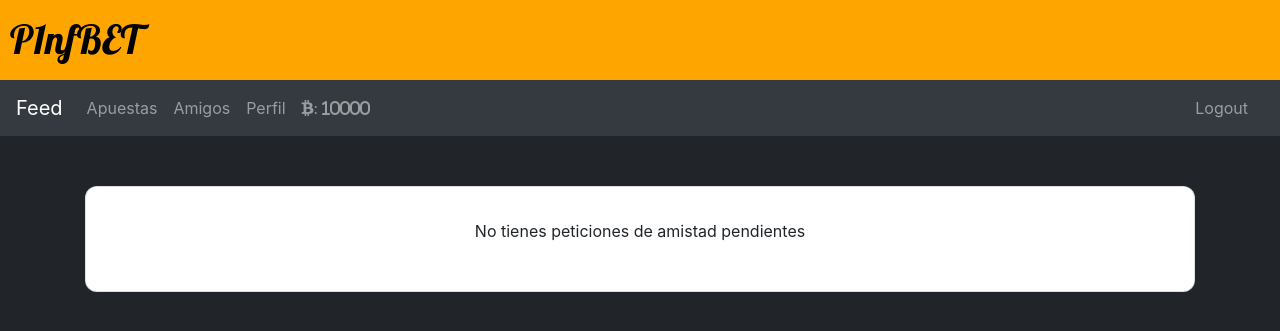
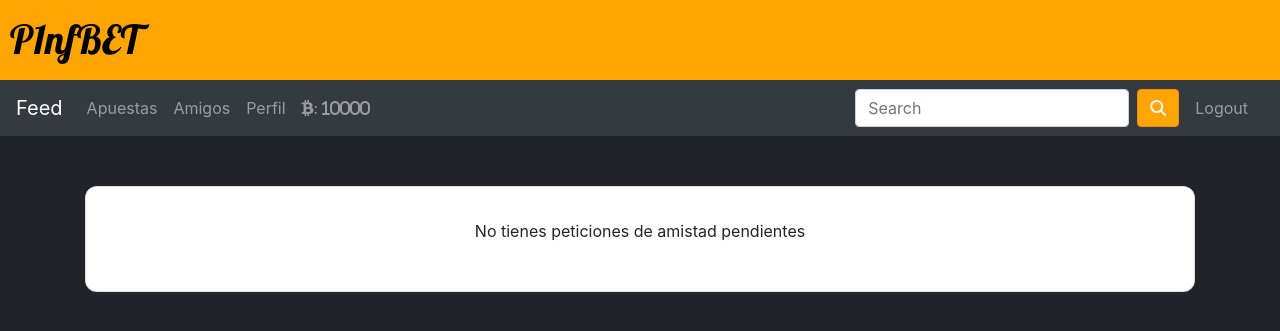
Before and after one commit to PINFirst/pinfbet, a Django app: page /friend_request/1/ in a window 1280 px wide. Shown: the top 331 px of the page. Run offline with Django 3.2, Linux system fonts and the light colour scheme; some libraries are stand-ins or nearby versions.

Commit message:
fix: restore searchbar

```diff
--- a/templates/base/navbar.html
+++ b/templates/base/navbar.html
@@ -25,7 +25,7 @@
         </ul>
 
     </div>
-{#    {% include "base/search_bar.html" %}#}
+    {% include "base/search_bar.html" %}
     <script>
         document.getElementById('coins').innerHTML =": "+ pinfCoins
     </script>
```
